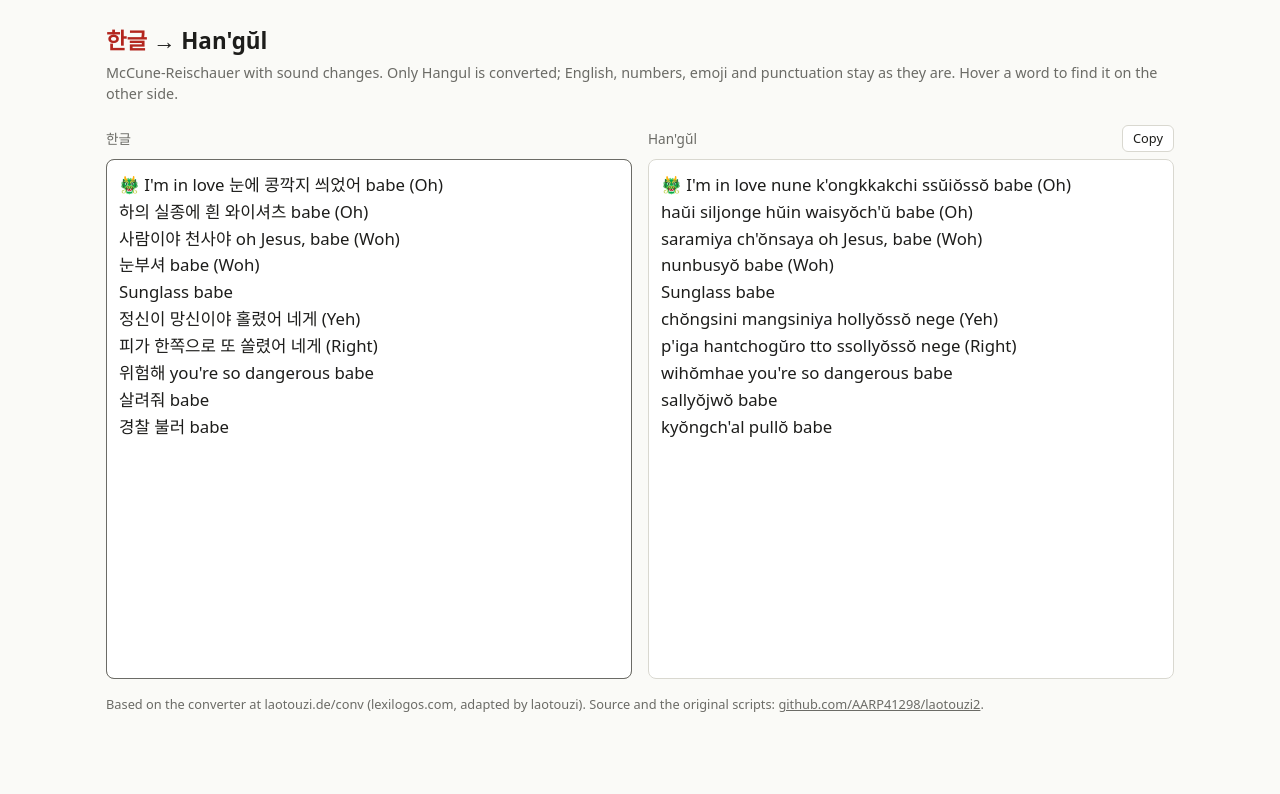
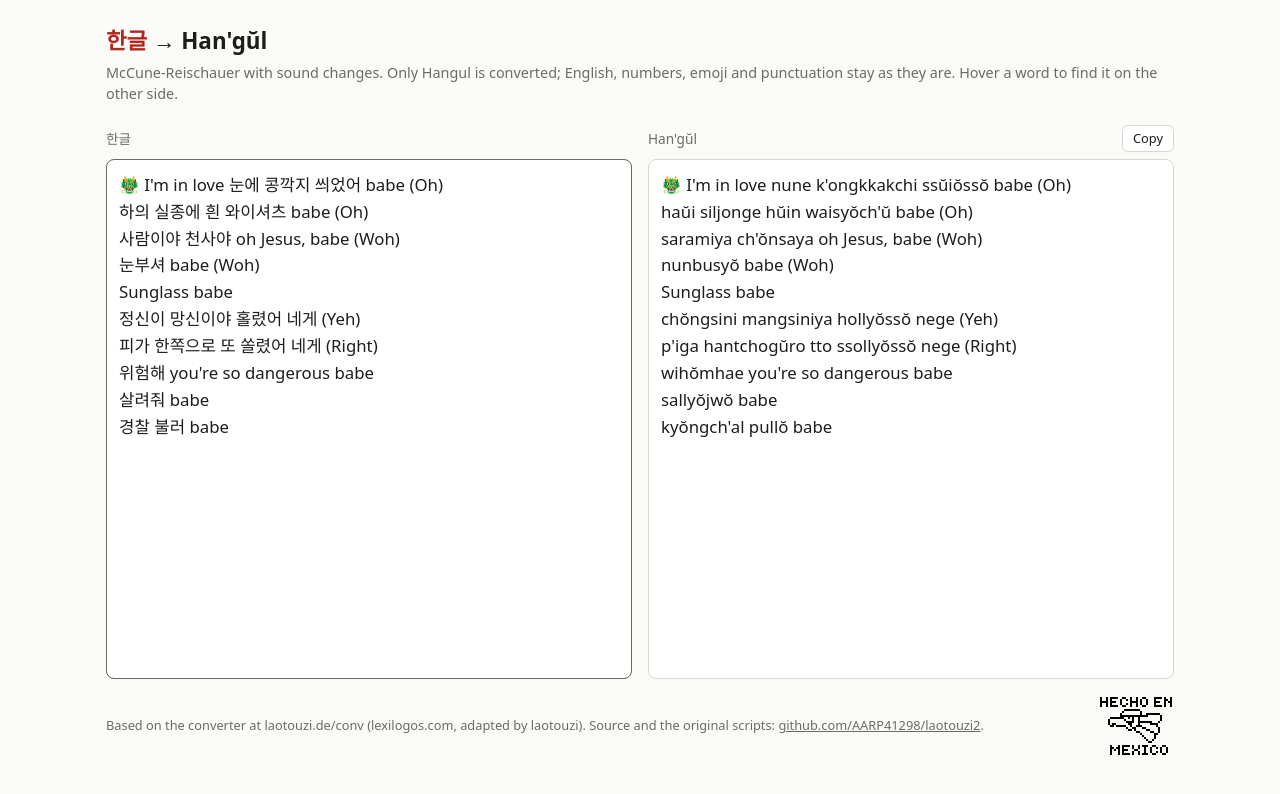
Before and after one commit to AARP41298/laotouzi2, a website: page index.html in a window 1280 px wide. Drawn offline with Linux system fonts and the light colour scheme.

Commit message:
Add Hecho en México pixel art badge to the footer
White-on-transparent pixel art drawn at 2x with crisp pixels; inverted
to black on the light theme.

Co-Authored-By: Claude Opus 5.5 <noreply@anthropic.com>

```diff
--- a/index.html
+++ b/index.html
@@ -45,6 +45,10 @@
 
   footer { margin-top: 16px; font-size: .8rem; color: var(--muted); }
   footer a { color: inherit; }
+  footer { display: flex; align-items: center; justify-content: space-between; gap: 16px; }
+  /* White-on-transparent pixel art; drawn black on the light theme. */
+  .badge { flex: none; width: 76px; height: 62px; image-rendering: pixelated; filter: invert(1); }
+  @media (prefers-color-scheme: dark) { .badge { filter: none; } }
 </style>
 </head>
 <body>
@@ -73,7 +77,10 @@ Sunglass babe
       <div class="pane"><div class="text" id="out" role="textbox" aria-readonly="true" aria-label="Han'gŭl"></div></div>
     </div>
   </div>
-  <footer>Based on the converter at laotouzi.de/conv (lexilogos.com, adapted by laotouzi). Source and the original scripts: <a href="https://github.com/AARP41298/laotouzi2">github.com/AARP41298/laotouzi2</a>.</footer>
+  <footer>
+    <span>Based on the converter at laotouzi.de/conv (lexilogos.com, adapted by laotouzi). Source and the original scripts: <a href="https://github.com/AARP41298/laotouzi2">github.com/AARP41298/laotouzi2</a>.</span>
+    <img class="badge" src="hecho-en-mexico.png" width="38" height="31" alt="Hecho en México">
+  </footer>
 </main>
 <script src="romanizer.js"></script>
 <script>
```
Also changed, not shown: hecho-en-mexico.png (added).
